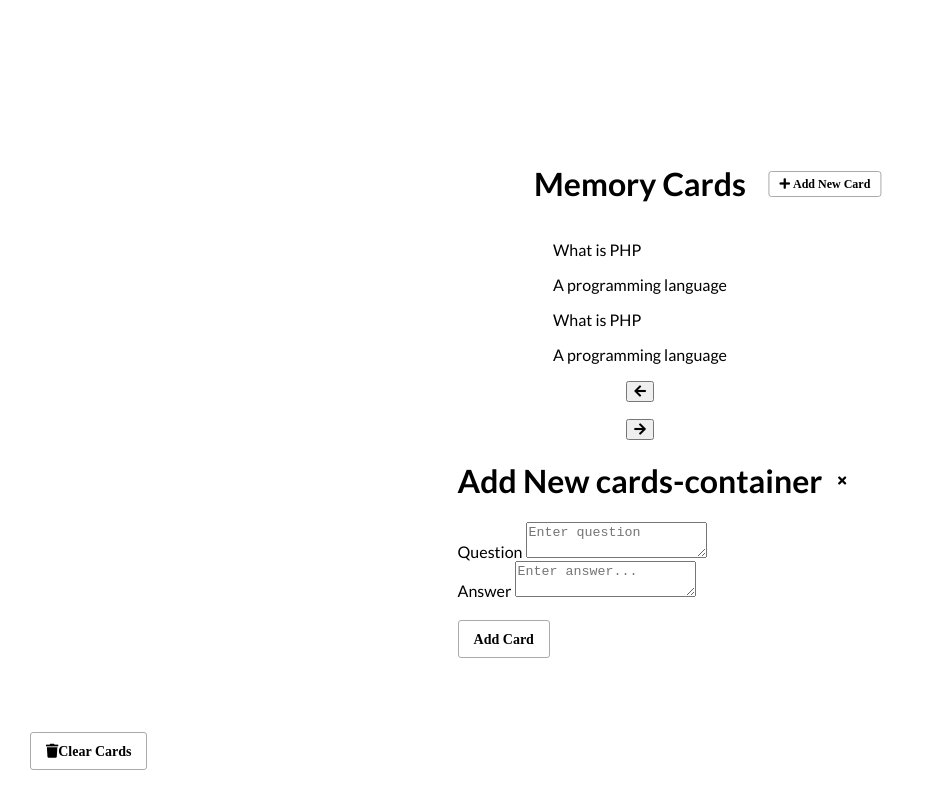
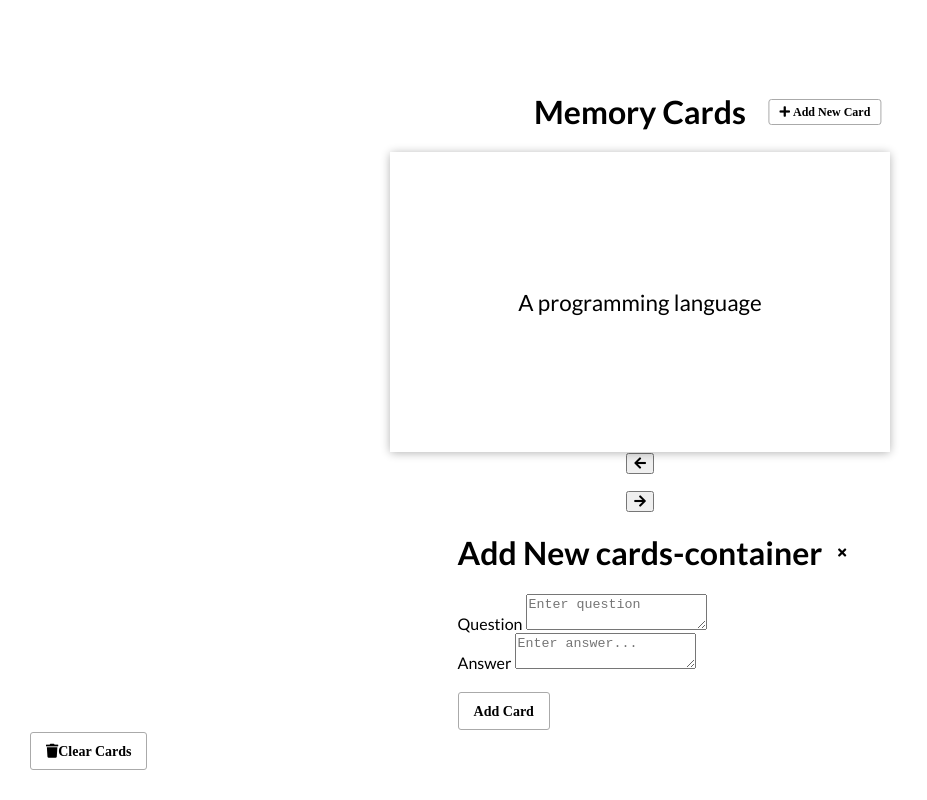
Before and after one commit to GabeValdivia/memory-cards, a plain HTML site: page index.html in a window 1280 px wide. Shown: the whole page, without its empty margins (0-927 px from the left). Drawn offline with Linux system fonts and the light colour scheme.

Commit message:
Add styles for front of card and back of card. Set postions

```diff
--- a/style.css
+++ b/style.css
@@ -53,3 +53,47 @@ h1 button {
 	bottom: 30px;
 	left: 30px;
 }
+
+.cards {
+	perspective: 1000px;
+	position: relative;
+	height: 300px;
+	width: 500px;
+	max-width: 100%;
+}
+
+.card {
+	position: absolute;
+	opacity: 0;
+	font-size: 1.4em;
+	top: 0;
+	left: 0;
+	height: 100%;
+	width: 100%;
+}
+
+.card.active {
+	cursor: pointer;
+	opacity: 1;
+	z-index: 10;
+}
+
+.inner-card {
+	box-shadow: 0 1px 10px rgba(0, 0, 0, 0.3);
+	border-radius: 4px;
+	height: 100%;
+	width: 100%;
+	position: relative;
+}
+
+.inner-card-front,
+.inner-card-back {
+	position: absolute;
+	top: 0;
+	display: flex;
+	align-items: center;
+	justify-content: center;
+	height: 100%;
+	width: 100%;
+	background: #fff;
+}
```
